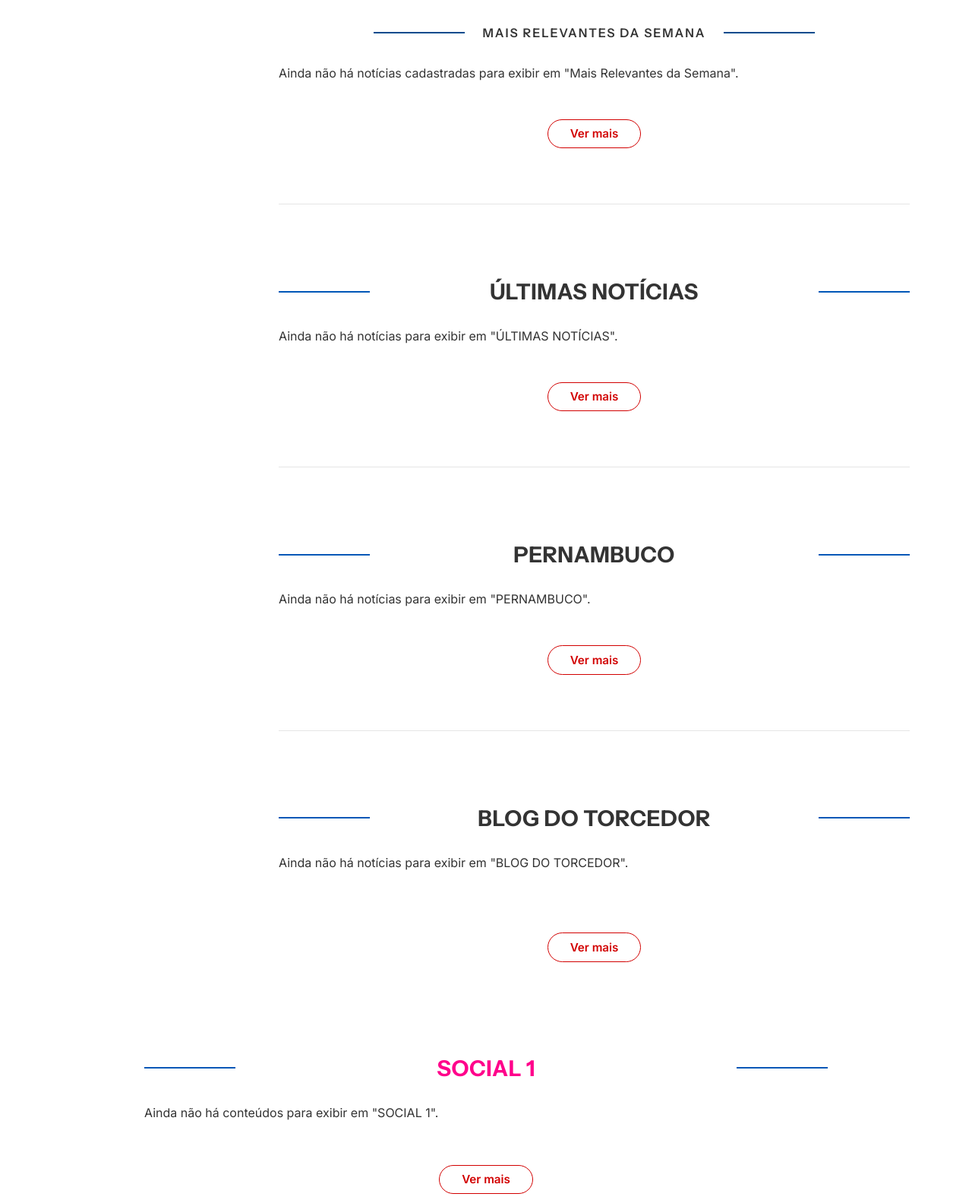
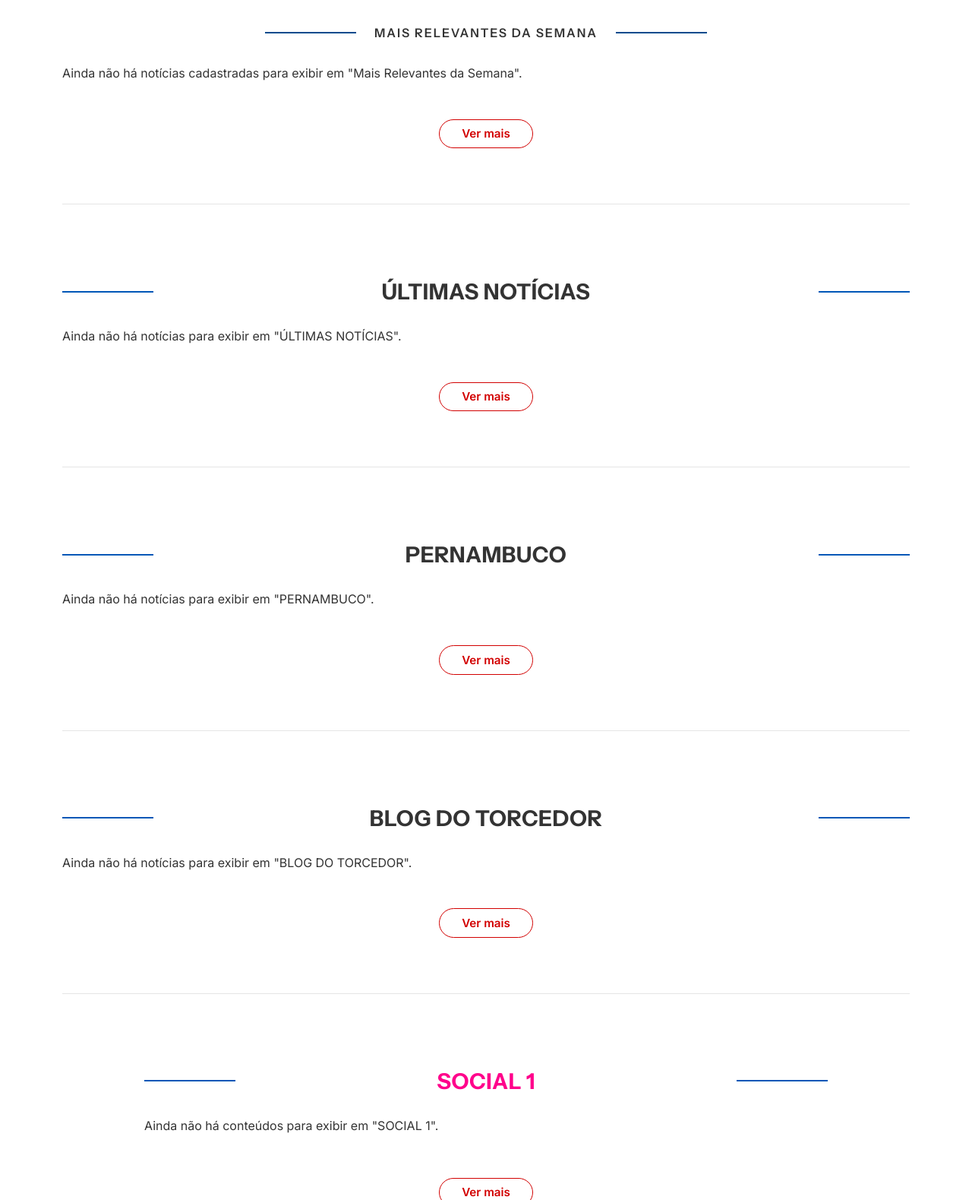
Before and after one commit to AnzinFelipe/Lumen, a Django app: page / in a window 1280 px wide. Shown: the part 176-1755 px from the top of the page at 76% size. Run offline with Django 5.2, Linux system fonts and the light colour scheme; data comes from the database, SQL or seed files in the repository; data that the repository does not hold is empty.

Commit message:
Tentando corrigir alinhamento das notícias

```diff
--- a/portal/static/portal/css/lumencustom.css
+++ b/portal/static/portal/css/lumencustom.css
@@ -980,7 +980,7 @@
 }
 
 .edicao-dia-alinhada {
-    margin-top: 10.5rem;
+    margin-top: 0;
 }
 
 .edicao-dia-capa-wrapper {
--- a/portal/templates/portal/base.html
+++ b/portal/templates/portal/base.html
@@ -138,8 +138,7 @@
                   <li><a class="dropdown-item" href="{% url 'receita' %}">Receita da Boa</a></li>
                 </ul>
               </li>
-              <!-- CRIADO LINK PARA STAFF-->
-              {% if user.is_authenticated and user.is_staff %}
+                            {% if user.is_authenticated and user.is_staff %}
               <li class="nav-item">
                 <a class="nav-link" href="{% url 'criar_noticia' %}">
                   CRIAR NOTÍCIA
@@ -166,23 +165,17 @@
   <main class="container my-4">
     <div class="row">
 
-      <div class="col-md-3 mb-4">
+              <div class="col-md-3 mb-4 {% block sidebar_col_class %}{% endblock %}">
 
         {% block sidebar %}
 
-        <!-- A seção "Mais Populares" foi retirada temporariamente,
-        pois não consta no wireframe criado pelo grupo.
-        Mantido apenas o bloco 'sidebar' para futuras decisões da equipe.
-        -->
 
-        <!-- Bloco reservado para conteúdo lateral (anúncios, widgets, etc.)
-        O grupo decide depois o que entra aqui.-->
 
         {% endblock sidebar %}
 
       </div>
 
-      <div class="col-md-9">
+              <div class="col-md-9 {% block conteudo_col_class %}{% endblock %}">
         {% block conteudo %}
         {% endblock conteudo %}
 
--- a/portal/templates/portal/home.html
+++ b/portal/templates/portal/home.html
@@ -2,15 +2,16 @@
 
 {% load static %}
 
+{% block sidebar_col_class %} d-none {% endblock %}
+{% block conteudo_col_class %} col-md-12 {% endblock %}
+
 {% block conteudo %}
-
-
 
     <section class="home-section home-mais-relevantes mb-5">
 
         <div class="mais-relevantes-wrapper">
 
-        <div class="mais-relevantes-header">
+            <div class="mais-relevantes-header text-center">
                 <span class="mais-relevantes-header-line"></span>
                 <h2 class="mais-relevantes-title">MAIS RELEVANTES DA SEMANA</h2>
                 <span class="mais-relevantes-header-line"></span>
@@ -18,7 +19,8 @@
 
             {% if noticias_relevantes %}
             {% with noticia_principal=noticias_relevantes.0 %}
-        <div class="row g-4 align-items-start">
+            <div class="row g-4 align-items-start justify-content-center">
+
                 <div class="col-lg-8">
                     <article class="noticia-destaque-card">
                         <div class="row g-3">
@@ -70,7 +72,6 @@
                         </article>
                         {% endfor %}
                     </div>
-
                 </div>
 
                 <div class="col-lg-4">
@@ -102,16 +103,17 @@
     <section class="home-section home-ultimas mb-5">
 
         <div class="mais-relevantes-wrapper">
-        <div class="section-header">
+
+            <div class="section-header text-center">
                 <span class="section-header-line"></span>
                 <h2 class="section-title">ÚLTIMAS NOTÍCIAS</h2>
                 <span class="section-header-line"></span>
             </div>
             {% if ultimas_noticias %}
             {% with noticia_principal=ultimas_noticias.0 %}
-        <div class="row g-4 align-items-start">
+            <div class="row g-4 align-items-start justify-content-center">
 
-            <div class="col-lg-8">
+                <div class="col-lg-12">
                     <article class="noticia-destaque-card">
 
                         <div class="row g-3">
@@ -169,9 +171,6 @@
 
                 </div>
 
-            <div class="col-lg-4">
-
-            </div>
             </div>
             {% endwith %}
             {% else %}
@@ -189,15 +188,14 @@
     <section class="home-section home-pernambuco mb-5">
         <div class="mais-relevantes-wrapper">
 
-        <div class="section-header">
+            <div class="section-header text-center">
                 <span class="section-header-line"></span>
                 <h2 class="section-title">PERNAMBUCO</h2>
                 <span class="section-header-line"></span>
             </div>
-
             {% if pernambuco_noticias %}
-            <div class="row g-4 align-items-start">
-                <div class="col-lg-8">
+            <div class="row g-4 align-items-start justify-content-center">
+                <div class="col-lg-12">
                     {% with noticia_principal=pernambuco_noticias.0 %}
                     <article class="noticia-destaque-card">
                         <div class="row g-3">
@@ -214,7 +212,8 @@
                                 <span class="noticia-meta-tempo">
                                     {{ noticia_principal.data|timesince }} atrás
                                 </span>
-                                <a href="{% url 'noticia_detalhe' noticia_principal.id %}" class="text-decoration-none text-dark">
+                                <a href="{% url 'noticia_detalhe' noticia_principal.id %}"
+                                    class="text-decoration-none text-dark">
                                     <h3 class="destaque-titulo">{{ noticia_principal.titulo }}</h3>
                                 </a>
                                 <p class="destaque-subtitulo">{{ noticia_principal.subtitulo }}</p>
@@ -228,7 +227,8 @@
                         <article class="noticia-menor-item">
                             {% if noticia.capa %}
                             <a href="{% url 'noticia_detalhe' noticia.id %}">
-                                    <img src="{{ noticia.capa.url }}" alt="{{ noticia.legenda|default:noticia.titulo }}" class="noticia-menor-thumb">
+                                <img src="{{ noticia.capa.url }}" alt="{{ noticia.legenda|default:noticia.titulo }}"
+                                    class="noticia-menor-thumb">
                             </a>
                             {% endif %}
                             <div class="flex-grow-1">
@@ -242,7 +242,6 @@
                     </div>
                 </div>
 
-                <div class="col-lg-4"></div>
             </div>
             {% else %}
             <p>Ainda não há notícias para exibir em "PERNAMBUCO".</p>
@@ -259,16 +258,15 @@
     <section class="home-section home-blog mb-5">
         <div class="mais-relevantes-wrapper">
 
-        <div class="section-header">
+            <div class="section-header text-center">
                 <span class="section-header-line"></span>
                 <h2 class="section-title">BLOG DO TORCEDOR</h2>
                 <span class="section-header-line"></span>
             </div>
-
             {% if blog_torcedor %}
             {% with noticia_principal=blog_torcedor.0 %}
-        <div class="row g-4 align-items-start">
-            <div class="col-lg-8">
+            <div class="row g-4 align-items-start justify-content-center">
+                <div class="col-lg-12">
                     <article class="noticia-destaque-card">
                         <div class="row g-3">
                             <div class="col-md-5">
@@ -297,7 +295,8 @@
                         <article class="noticia-menor-item">
                             {% if noticia.capa %}
                             <a href="{% url 'noticia_detalhe' noticia.id %}">
-                            <img src="{{ noticia.capa.url }}" alt="{{ noticia.legenda|default:noticia.titulo }}" class="noticia-menor-thumb">
+                                <img src="{{ noticia.capa.url }}" alt="{{ noticia.legenda|default:noticia.titulo }}"
+                                    class="noticia-menor-thumb">
                             </a>
                             {% endif %}
                             <div class="flex-grow-1">
@@ -311,15 +310,12 @@
                     </div>
                 </div>
 
-            <div class="col-lg-4"></div>
             </div>
             {% endwith %}
             {% else %}
             <p>Ainda não há notícias para exibir em "BLOG DO TORCEDOR".</p>
             {% endif %}
 
-
-        </div>
 
             <div class="text-center">
                 <a href="#" class="btn-ver-mais">Ver mais</a>
```
Also changed, not shown: 1 other file. Lines whose indentation alone changed are shown as unchanged.
